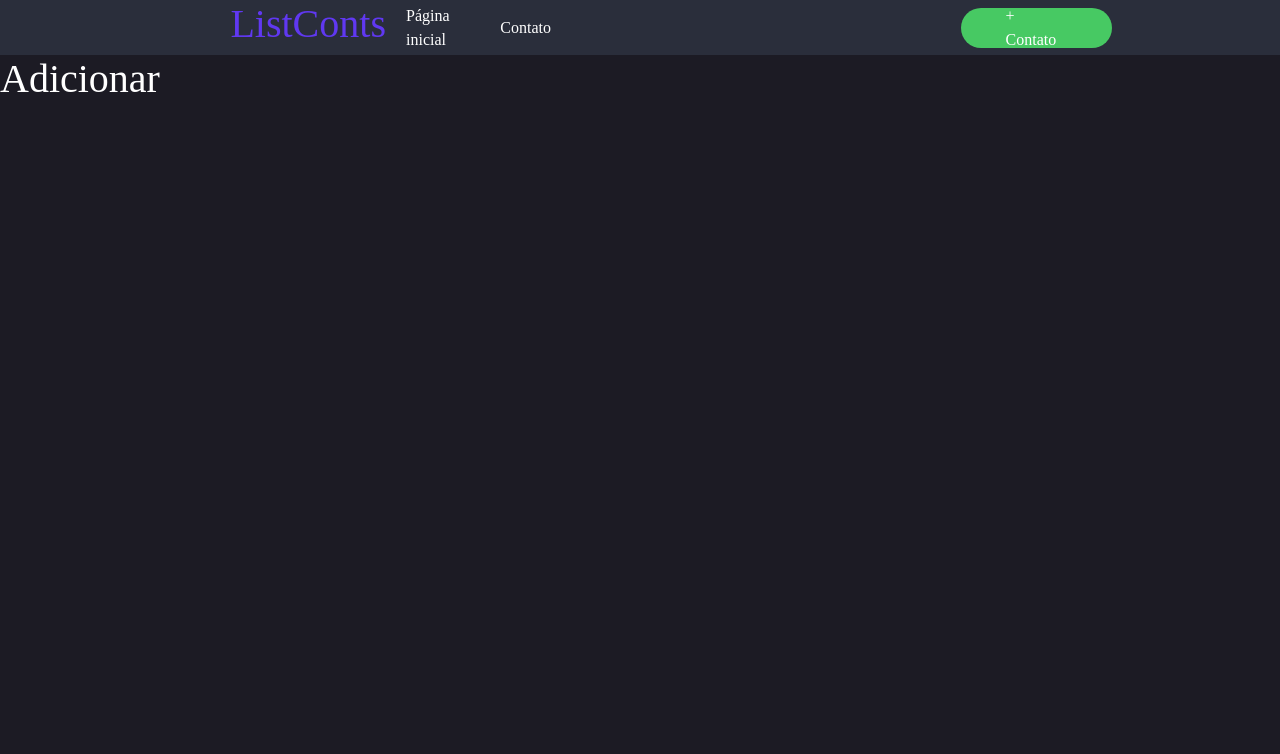
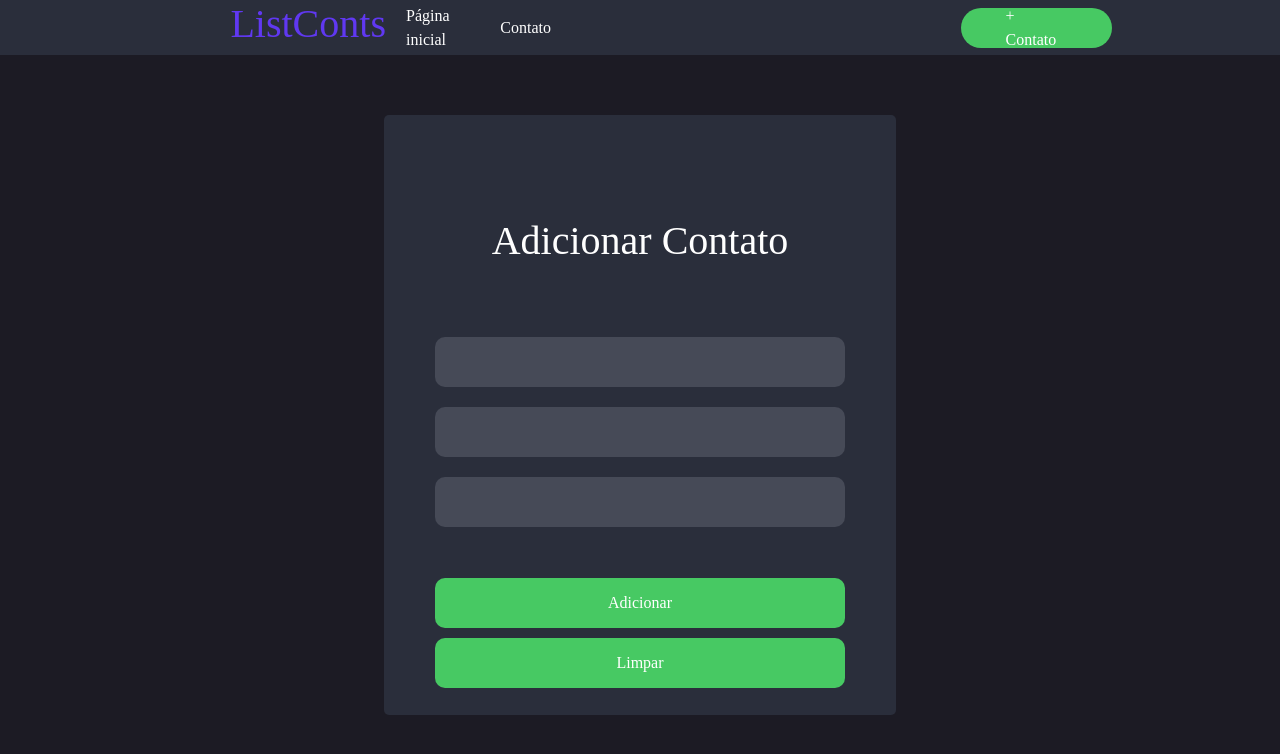
Before and after one commit to ViniHGV/ListConts_FrontEnd, a React (Vite) app: page /adicionar in a window 1280 px wide. Shown: the top 754 px of the page. Built offline with nearby package versions, Linux system fonts and the light colour scheme.

Commit message:
Adicionando os boroes

```diff
--- /dev/null
+++ b/src/Pages/Adicionar/index.css
@@ -0,0 +1,52 @@
+.containerLogin{
+    width: 80%;
+    margin: auto;
+    display: flex;
+    align-items: center;
+    justify-content: center;
+}
+div.containerInputs h1{
+    margin-bottom: 10%;
+}
+.containerInputs{
+    padding-top: 10%;
+    padding-bottom: 10%;
+    display: flex;
+    flex-direction: column;
+    align-items: center;
+    margin-top: 60px;
+    background-color: #2A2E3B;
+    border-radius: 5px;
+    width: 50%;
+    height: 600px;
+}
+.containerInputs *{
+    background-color: #2A2E3B;
+}
+
+.inputAdd{
+    width: 100%;
+    margin-top: 20px;
+    background-color: #464a57;
+    border: none;
+    border-radius: 10px;
+    height: 50px;
+}
+div.containerInputs form{
+    width: 80%;
+    display: flex;
+    flex-direction: column;
+    justify-content: center;
+}
+.buttonsForm{
+    margin-top: 10%;
+    display: flex;
+    flex-direction: column;
+}
+.btnForm{
+    margin-top: 10px;
+    border: none;
+    background-color: #47C963;
+    height: 50px;
+    border-radius: 10px;
+}
--- a/src/Pages/Adicionar/index.jsx
+++ b/src/Pages/Adicionar/index.jsx
@@ -1,11 +1,25 @@
 import React from "react";
 import { Navbar } from "../../Components/Contatos/Navbar";
+import './index.css'
 
-export function Adicionar(){
+export function Adicionar() {
     return (
         <>
-        <Navbar/>
-        <h1>Adicionar</h1>
+            <Navbar />
+            <div className="containerLogin">
+                <div className="containerInputs">
+                    <h1>Adicionar Contato</h1>
+                    <form action="" className="formAdd">
+                        <input type="text" className="inputAdd" />
+                        <input type="text" className="inputAdd" />
+                        <input type="text" className="inputAdd" />
+                        <div className="buttonsForm">
+                        <button type="submit" className="btnForm">Adicionar</button>
+                        <button type="submit" className="btnForm">Limpar</button>
+                        </div>
+                    </form>
+                </div>
+            </div>
         </>
     )
 }
```
